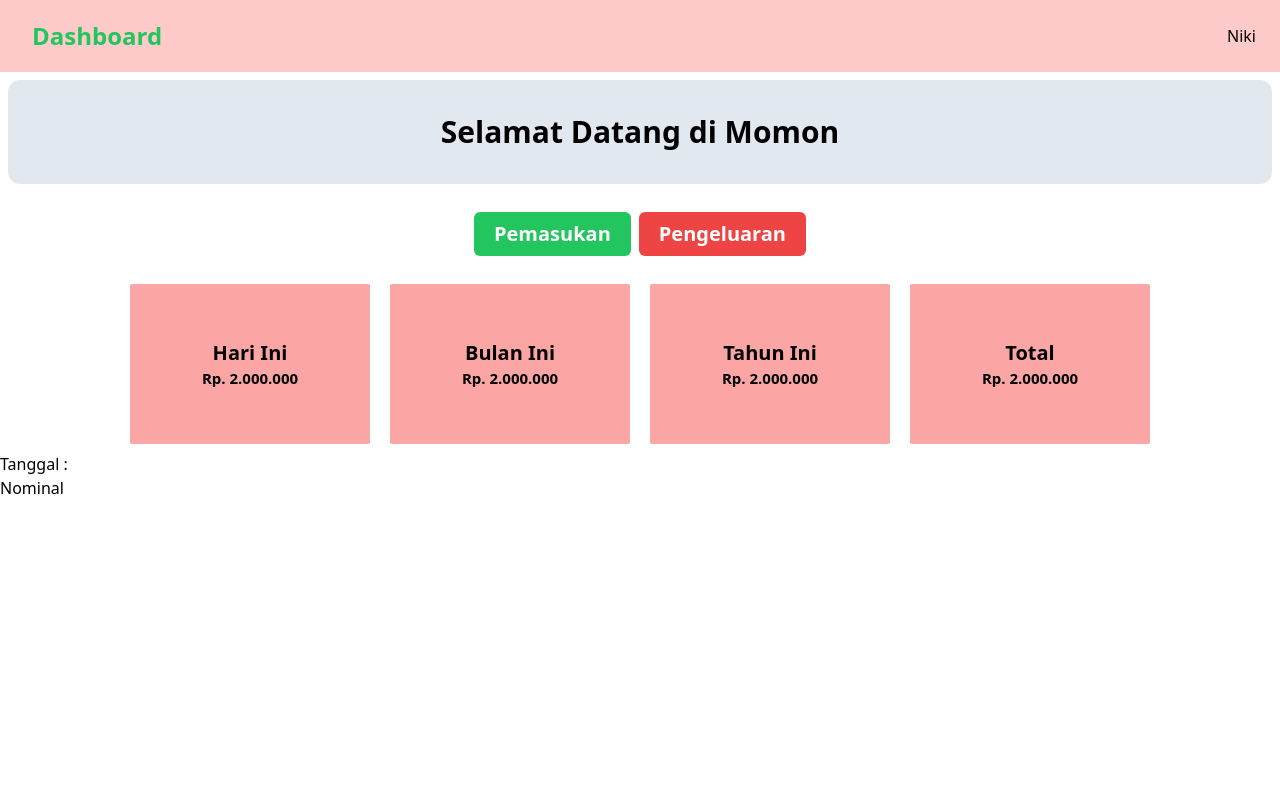
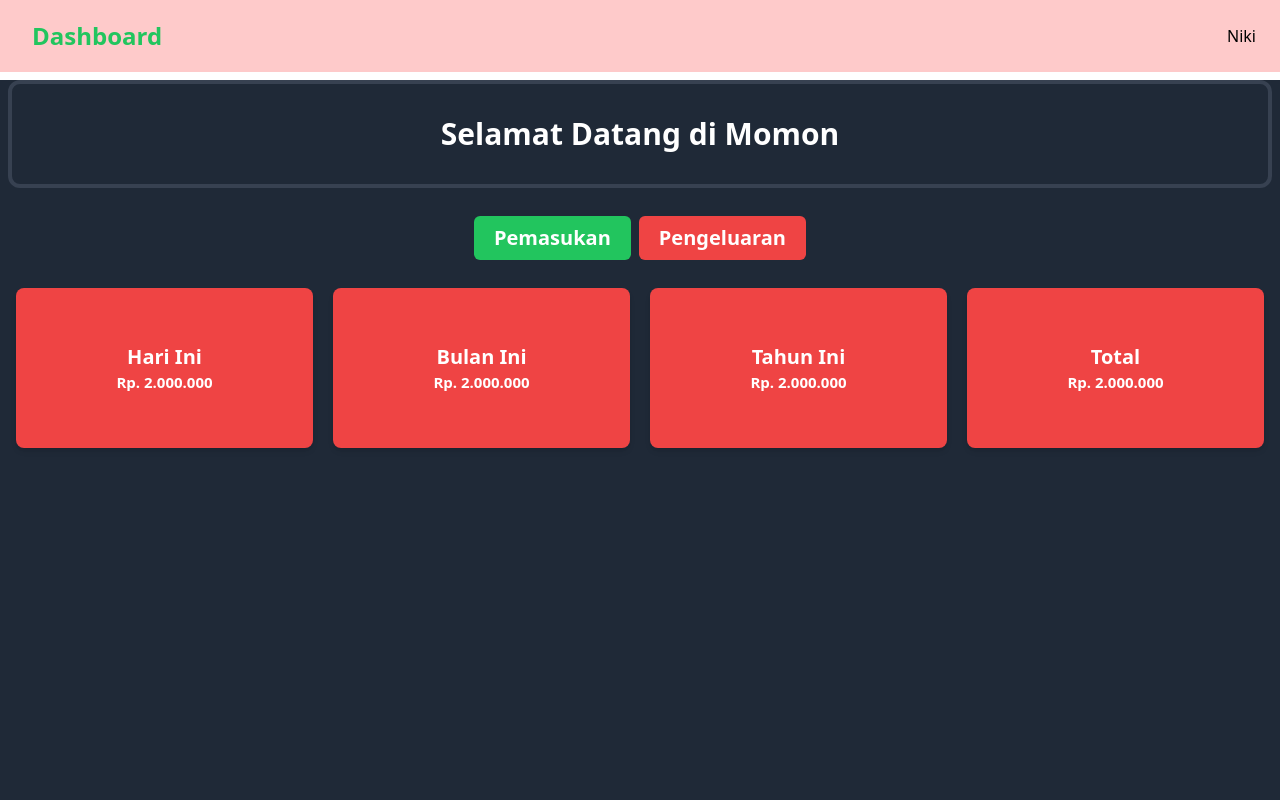
Before and after one commit to Fishniki/momon-project, a React (Vite) app: page /Home in a window 1280 px wide. Shown: the top 800 px of the page. Built offline with nearby package versions, Linux system fonts and the light colour scheme.

Commit message:
dashboard

```diff
--- a/src/components/Home/Page1.jsx
+++ b/src/components/Home/Page1.jsx
@@ -8,60 +8,56 @@ import { useState } from "react"
   }
 
   return (
-    <div className="">
+    <div className="min-h-screen bg-gray-800 text-white">
       <div className="w-full">
-            <div className="py-8 mx-2 my-2 rounded-xl border-2 bg-slate-200">
+        <div className="py-8 mx-2 my-2 rounded-xl border-4 border-gray-700">
           <h1 className="text-center text-xl sm:text-2xl md:text-3xl font-bold">Selamat Datang di Momon</h1>
         </div>
 
         <div className="text-center text-xl font-semibold gap-2 flex justify-center py-5">
-              <button className="px-5 py-2 bg-green-500 rounded-md text-white" onClick={handleKeuangan}>Pemasukan</button>
-              <button className="px-5 py-2 bg-red-500 rounded-md text-white" onClick={handleKeuangan}>Pengeluaran</button>
+          <button className="px-5 py-2 bg-green-500 hover:bg-green-600 rounded-md text-white transition duration-300" onClick={handleKeuangan}>Pemasukan</button>
+          <button className="px-5 py-2 bg-red-500 hover:bg-red-600 rounded-md text-white transition duration-300" onClick={handleKeuangan}>Pengeluaran</button>
         </div>
 
         {keuangan ? (
-               <div className="grid grid-cols-3  justify-center sm:flex gap-5 px-4 py-2">
-               <div className="w-[120px] h-[80px] sm:w-[150px] sm:h-[100px] lg:w-[240px] lg:h-[160px] bg-red-300 flex flex-col justify-center items-center rounded-sm">
+          <div className="grid grid-cols-1 sm:grid-cols-2 lg:grid-cols-4 gap-5 px-4 py-2">
+            <div className="w-full h-[80px] sm:h-[100px] lg:h-[160px] bg-red-500 flex flex-col justify-center items-center rounded-lg shadow-md">
               <h1 className="text-xl font-bold">Hari Ini</h1>
               <p className="text-[15px] font-semibold">Rp. 2.000.000</p>
             </div>
-               <div className="w-[120px] h-[80px] sm:w-[150px] sm:h-[100px] lg:w-[240px] lg:h-[160px] bg-red-300 flex flex-col justify-center items-center rounded-sm">
+            <div className="w-full h-[80px] sm:h-[100px] lg:h-[160px] bg-red-500 flex flex-col justify-center items-center rounded-lg shadow-md">
               <h1 className="text-xl font-bold">Bulan Ini</h1>
               <p className="text-[15px] font-semibold">Rp. 2.000.000</p>
             </div>
-               <div className="w-[120px] h-[80px] sm:w-[150px] sm:h-[100px] lg:w-[240px] lg:h-[160px] bg-red-300 flex flex-col justify-center items-center rounded-sm">
+            <div className="w-full h-[80px] sm:h-[100px] lg:h-[160px] bg-red-500 flex flex-col justify-center items-center rounded-lg shadow-md">
               <h1 className="text-xl font-bold">Tahun Ini</h1>
               <p className="text-[15px] font-semibold">Rp. 2.000.000</p>
             </div>
-               <div className="w-[120px] h-[80px] sm:w-[150px] sm:h-[100px] lg:w-[240px] lg:h-[160px] bg-red-300 flex flex-col justify-center items-center rounded-sm">
+            <div className="w-full h-[80px] sm:h-[100px] lg:h-[160px] bg-red-500 flex flex-col justify-center items-center rounded-lg shadow-md">
               <h1 className="text-xl font-bold">Total </h1>
               <p className="text-[15px] font-semibold">Rp. 2.000.000</p>
             </div>
           </div>
-            ) :
-            (
-              <div className="grid grid-cols-3  justify-center sm:flex gap-5 px-4 py-2">
-              <div className="w-[120px] h-[80px] sm:w-[150px] sm:h-[100px] lg:w-[240px] lg:h-[160px] bg-green-300 flex flex-col justify-center items-center rounded-sm">
+        ) : (
+          <div className="grid grid-cols-1 sm:grid-cols-2 lg:grid-cols-4 gap-5 px-4 py-2">
+            <div className="w-full h-[80px] sm:h-[100px] lg:h-[160px] bg-green-500 flex flex-col justify-center items-center rounded-lg shadow-md">
               <h1 className="text-xl font-bold">Hari Ini</h1>
               <p className="text-[15px] font-semibold">Rp. 4.000.000</p>
             </div>
-              <div className="w-[120px] h-[80px] sm:w-[150px] sm:h-[100px] lg:w-[240px] lg:h-[160px] bg-green-300 flex flex-col justify-center items-center rounded-sm">
+            <div className="w-full h-[80px] sm:h-[100px] lg:h-[160px] bg-green-500 flex flex-col justify-center items-center rounded-lg shadow-md">
               <h1 className="text-xl font-bold">Bulan Ini</h1>
               <p className="text-[15px] font-semibold">Rp. 4.000.000</p>
             </div>
-              <div className="w-[120px] h-[80px] sm:w-[150px] sm:h-[100px] lg:w-[240px] lg:h-[160px] bg-green-300 flex flex-col justify-center items-center rounded-sm">
+            <div className="w-full h-[80px] sm:h-[100px] lg:h-[160px] bg-green-500 flex flex-col justify-center items-center rounded-lg shadow-md">
               <h1 className="text-xl font-bold">Tahun Ini</h1>
-                 <p className="text-[15px] font-semibold">Rp. 2.000.000</p>
+              <p className="text-[15px] font-semibold">Rp. 4.000.000</p>
             </div>
-              <div className="w-[120px] h-[80px] sm:w-[150px] sm:h-[100px] lg:w-[240px] lg:h-[160px] bg-green-300 flex flex-col justify-center items-center rounded-sm">
+            <div className="w-full h-[80px] sm:h-[100px] lg:h-[160px] bg-green-500 flex flex-col justify-center items-center rounded-lg shadow-md">
               <h1 className="text-xl font-bold">Total </h1>
               <p className="text-[15px] font-semibold">Rp. 4.000.000</p>
             </div>
           </div>
-            )
-            }
-
-
+        )}
       </div>
     </div>
   )
--- a/src/components/Home/Page2.jsx
+++ b/src/components/Home/Page2.jsx
@@ -1,4 +1,3 @@
-import React from 'react'
 
 export const Page2 = () => {
   return (
@@ -9,6 +8,10 @@ export const Page2 = () => {
                     <div>
                         <p>Tanggal :</p>
                         <h1>Nominal</h1>
+                        <p>Jenis Transaksi :</p>
+                    </div>
+                    <div>
+
                     </div>
                 </li>
             </ul>
```
Lines whose indentation alone changed are shown as unchanged.
